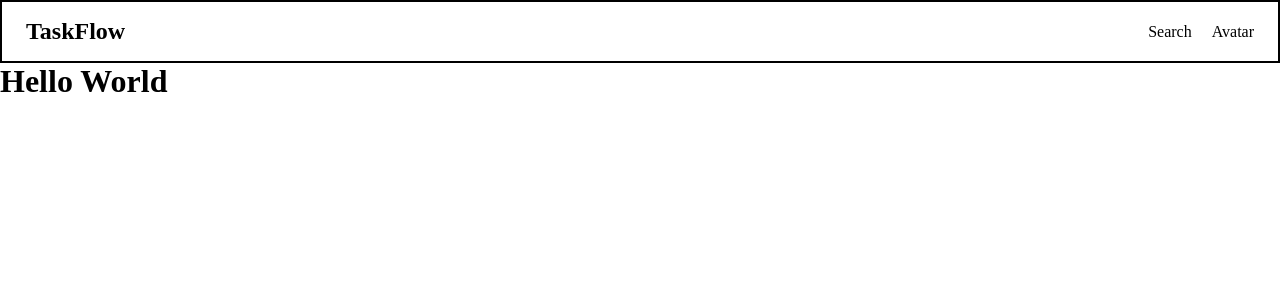
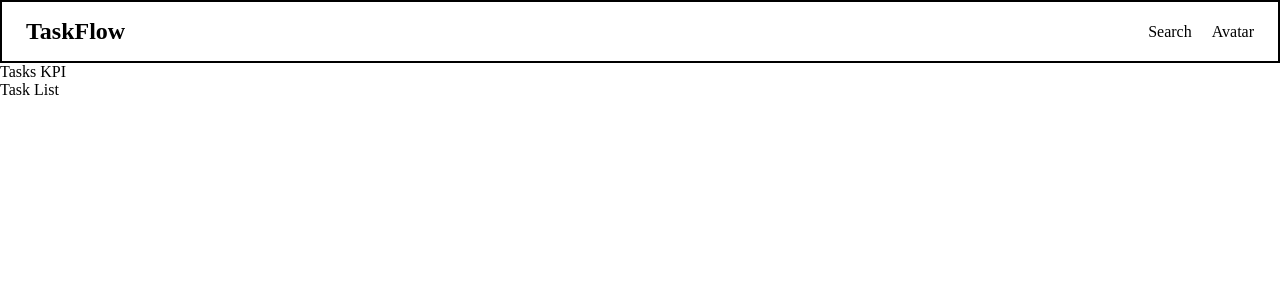
Before and after one commit to ankitdotdev/React-Basic-Foundation, a React (Vite) app in the folder Challenge 2/challenge-2/: page / in a window 1280 px wide. Shown: the top 300 px of the page. Built offline with nearby package versions, Linux system fonts and the light colour scheme.

Commit message:
feat: Scaffold the task dashboard by dividing it into sections, including the task KPI and task list sections.

```diff
--- a/Challenge 2/challenge-2/src/App.tsx
+++ b/Challenge 2/challenge-2/src/App.tsx
@@ -1,10 +1,11 @@
 import React from "react";
 import LayoutWrapper from "./component/layout/layout";
+import TaskDashboard from "./module/task/dashboard/TaskDashboard";
 
 const App = () => {
   return (
     <LayoutWrapper>
-      <h1>Hello World</h1>
+      <TaskDashboard />
     </LayoutWrapper>
   );
 };
--- /dev/null
+++ b/Challenge 2/challenge-2/src/module/task/dashboard/TaskDashboard.tsx
@@ -0,0 +1,15 @@
+import React from "react";
+
+const TaskDashboard = () => {
+  return (
+    <div>
+      {/* Task Kpi Section */}
+      <div>Tasks KPI</div>
+
+      {/* Task List Section */}
+      <div>Task List</div>
+    </div>
+  );
+};
+
+export default TaskDashboard;
```
